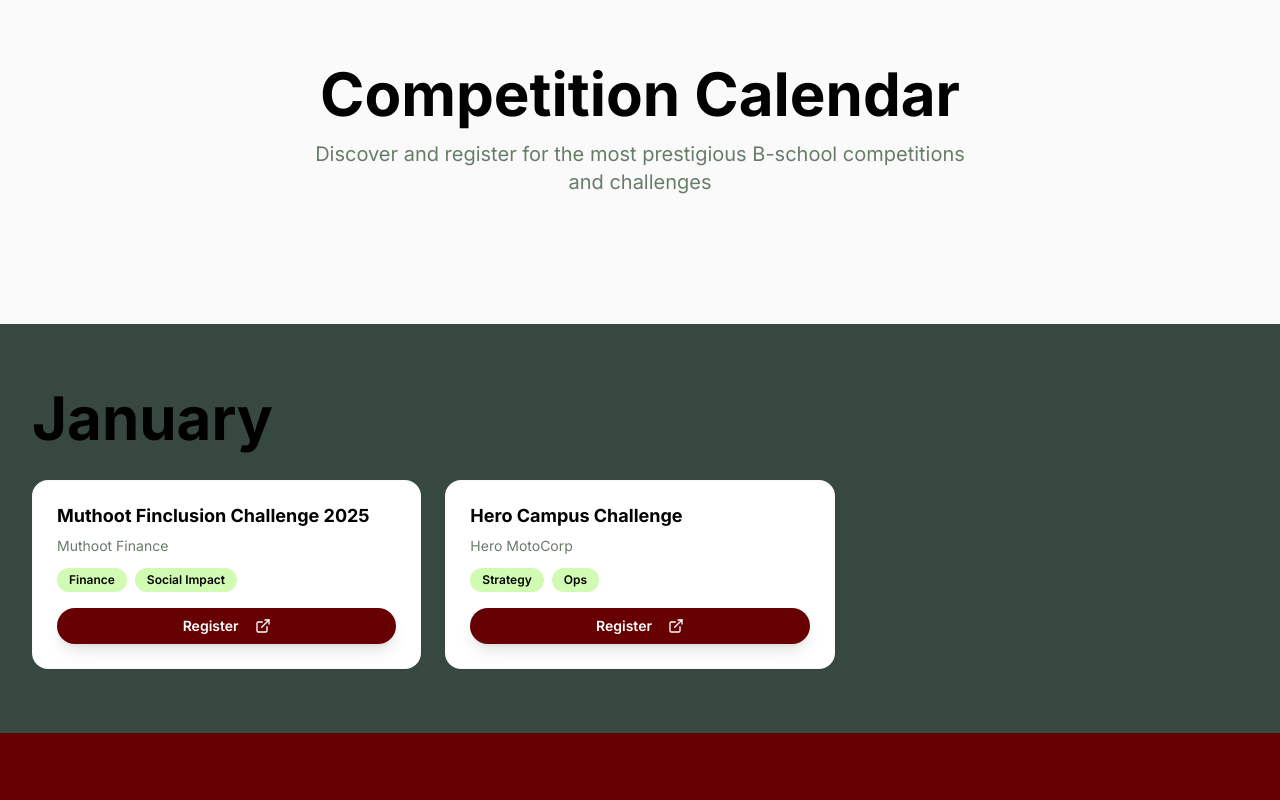
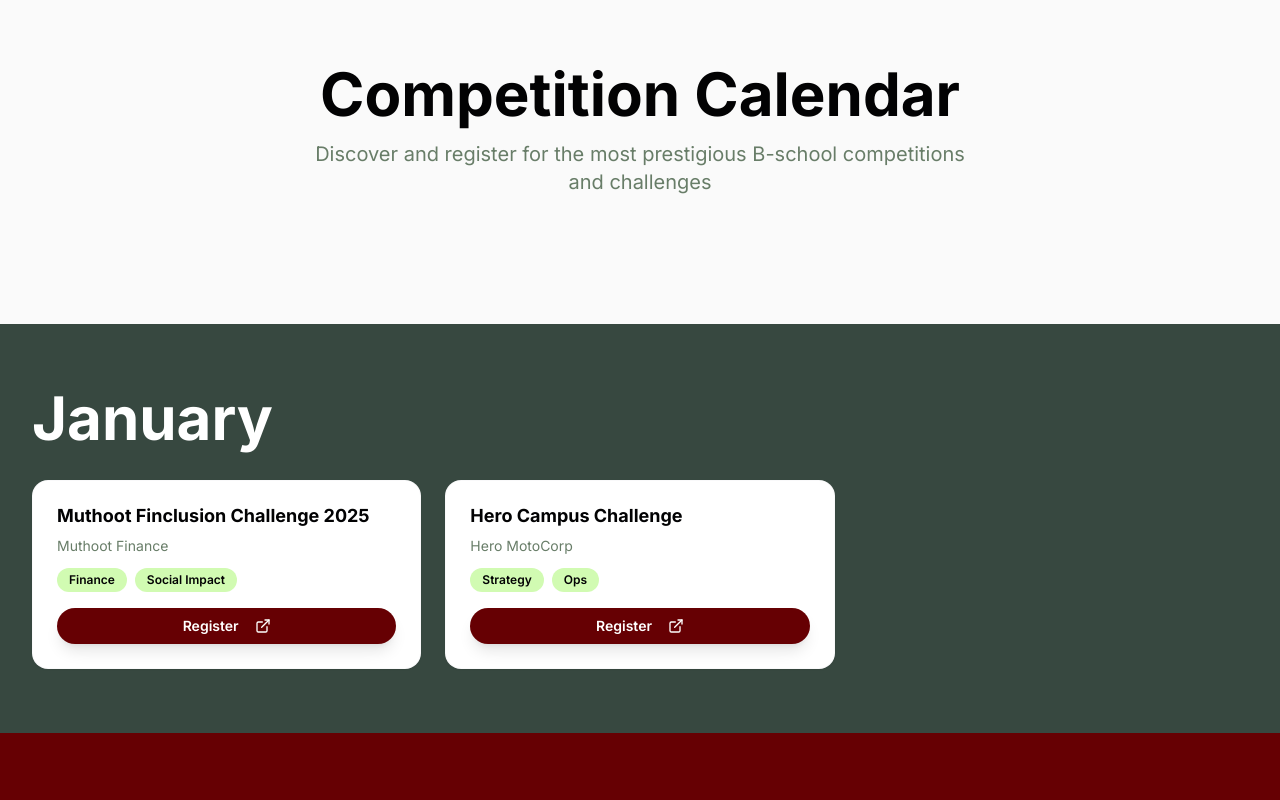
Before and after one commit to shagunsrcc/bold-calendar-canvas, a React (Vite) app: page / in a window 1280 px wide. Shown: the top 800 px of the page. Built offline with nearby package versions, Linux system fonts and the light colour scheme.

Commit message:
Fix font color contrast
Adjust font colors based on background lightness for better readability.

```diff
--- a/src/components/CompetitionCalendar.tsx
+++ b/src/components/CompetitionCalendar.tsx
@@ -345,7 +345,7 @@ const MonthSection: React.FC<{ month: Month; monthIndex: number }> = ({ month, m
   ];
 
   const backgroundClass = colorClasses[monthIndex % 5];
-  const textClass = (monthIndex % 5 === 1 || monthIndex % 5 === 3) ? 'text-white' : 'text-black';
+  const textClass = (monthIndex % 5 === 2) ? 'text-black' : 'text-white'; // Only tea green (color-3) gets dark text
 
   return (
     <section className={`${backgroundClass} w-full py-16 transition-all duration-300`}>
```
